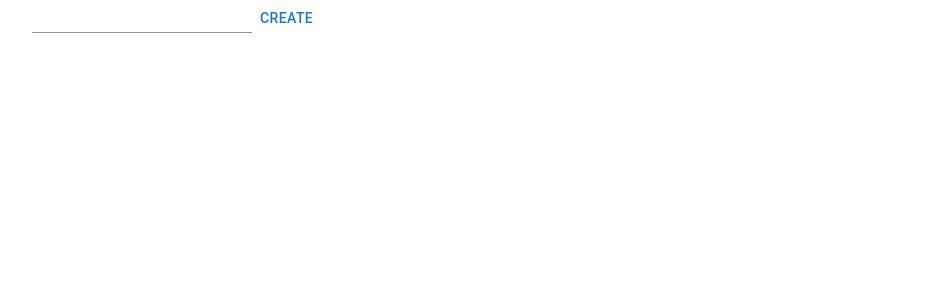
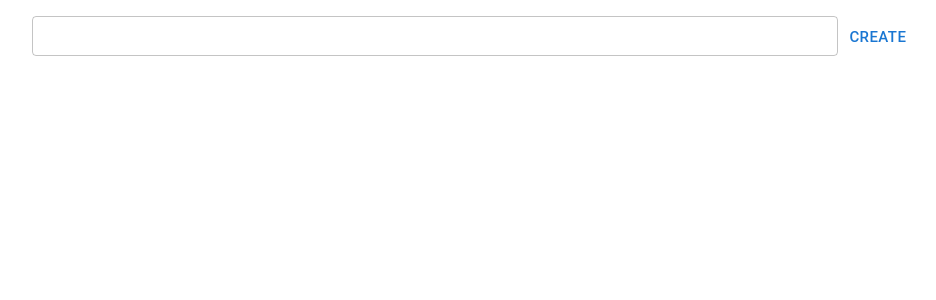
Before and after one commit to lauromueller/productive-me, a React app: page / in a window 1280 px wide. Shown: the top 300 px of the page, without its empty margins (32-968 px from the left). Built offline with nearby package versions, Linux system fonts and the light colour scheme.

Commit message:
feat: added checkbox and improved styles

```diff
--- a/src/App.tsx
+++ b/src/App.tsx
@@ -3,7 +3,7 @@ import { Tasks } from './tasks';
 import { Container, CssBaseline } from '@mui/material';
 
 export const App = () => (
-  <Container maxWidth="lg">
+  <Container maxWidth="lg" sx={{ marginTop: '16px' }}>
     <CssBaseline />
     <Tasks />
   </Container>
--- a/src/tasks/components/CreateTask.tsx
+++ b/src/tasks/components/CreateTask.tsx
@@ -1,5 +1,5 @@
 import React, { FunctionComponent, useState } from 'react';
-import { Button, Input } from '@mui/material';
+import { Button, TextField } from '@mui/material';
 
 type CreateTaskProps = {
   onSubmit: (taskTitle: string) => Promise<void>;
@@ -10,14 +10,33 @@ export const CreateTask: FunctionComponent<CreateTaskProps> = ({ onSubmit }) =>
 
   return (
     <form onSubmit={(e) => e.preventDefault()}>
-      <Input
+      <TextField
+        size="small"
         value={taskTitle}
         onChange={(event) => {
           event.preventDefault();
           setTaskTitle(event.target.value);
         }}
+        sx={{
+          width: {
+            xs: '100%',
+            sm: '70%',
+          },
+        }}
       />
       <Button
+        size="large"
+        sx={{
+          boxShadow: 'none !important',
+          width: {
+            xs: '100%',
+            sm: 'unset',
+          },
+          marginTop: {
+            xs: '12px',
+            sm: 'unset',
+          },
+        }}
         onClick={async () => {
           if (taskTitle !== '') {
             try {
--- a/src/tasks/components/TaskList.tsx
+++ b/src/tasks/components/TaskList.tsx
@@ -1,14 +1,17 @@
 import React, { FunctionComponent } from 'react';
 import { Task } from '../models';
+import { Checkbox, FormControlLabel, List, ListItem } from '@mui/material';
 
 type TaskListProps = {
   tasks: Task[];
 };
 
 export const TaskList: FunctionComponent<TaskListProps> = ({ tasks }) => (
-  <ul>
+  <List>
     {tasks.map((task) => (
-      <li key={task.getIdentifier()}>{task.getTitle()}</li>
+      <ListItem key={task.getIdentifier()}>
+        <FormControlLabel control={<Checkbox />} label={task.getTitle()} labelPlacement="end" />
+      </ListItem>
     ))}
-  </ul>
+  </List>
 );
```
Also changed, not shown: 1 other file (tests, documents, lock files or other folders).
